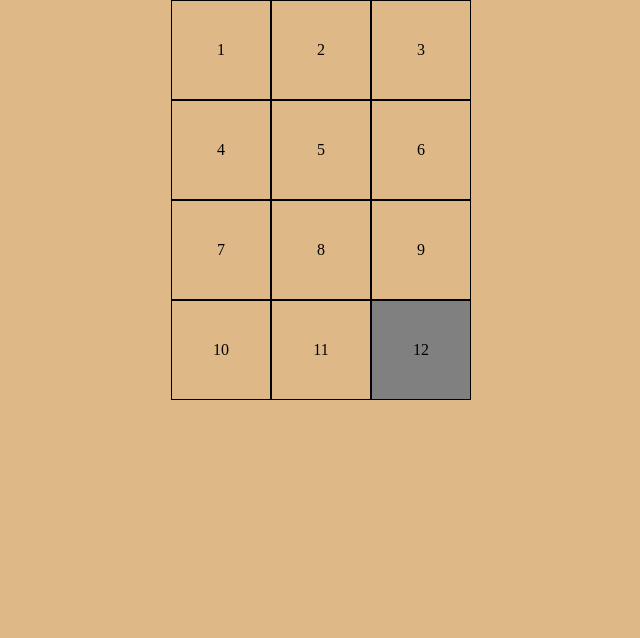
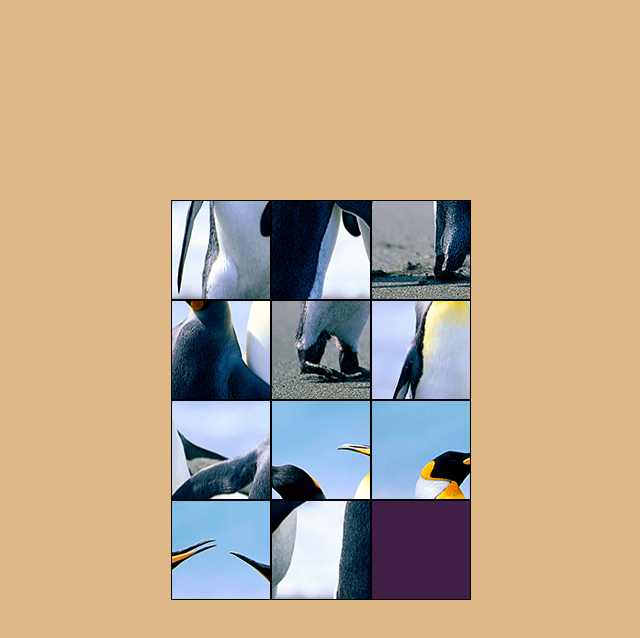
Before and after one commit to vinhthuy2/puzzel, a plain HTML site: page index.html in a window 1280 px wide. Shown: the whole page, without its empty margins (319-959 px from the left). Drawn offline with Linux system fonts and the light colour scheme.

Commit message:
add logic

```diff
--- a/app.js
+++ b/app.js
@@ -2,6 +2,30 @@ const gridSize = [3, 4];
 let holeIndex = 11;
 const neigbourTiles = [];
 const panelElement = document.querySelector('#panel');
+
+const percentageX = 100 / (gridSize[0] - 1)
+const percentageY = 100 / (gridSize[1] - 1)
+
+function addPieces(){
+    for (let index = 0; index < gridSize[0]*gridSize[1]; index++) {
+        const li = document.createElement('li');
+        li.id = index;
+        if (gridSize[0]*gridSize[1] - 1 !== index) {
+            const xPos = percentageX * (index % gridSize[0]);
+            const yPos = percentageY * (Math.floor(index/gridSize[0]));
+            li.style.backgroundImage = 'url("penguins_300x400.jpg")';
+            li.style.backgroundPosition = `${xPos}% ${yPos}%`;
+        }
+        panelElement.appendChild(li);
+    }
+}
+
+function suffeTiles(){
+    for (let i = panelElement.children.length - 1; i >= 0; i--) {
+        panelElement.appendChild(panelElement.children[Math.random() * i | 0]);
+    }
+    panelElement.children[panelElement.children.length-1].className = 'hole';
+}
 
 function findNeigbourTilesIndex(index) {
   return {
@@ -76,3 +100,6 @@ document.addEventListener('keydown', (ev) => {
     holeIndex = targetIndex;
   }
 });
+
+addPieces()
+suffeTiles()
--- a/index.html
+++ b/index.html
@@ -13,31 +13,7 @@
 <body>
     <div id="container">
         <ul id="panel">
-            <li id="0"
-                data-value="0">1</li>
-            <li id="1"
-                data-value="1">2</li>
-            <li id="2"
-                data-value="2">3</li>
-            <li id="3"
-                data-value="3">4</li>
-            <li id="4"
-                data-value="4">5</li>
-            <li id="5"
-                data-value="5">6</li>
-            <li id="6"
-                data-value="6">7</li>
-            <li id="7"
-                data-value="7">8</li>
-            <li id="8"
-                data-value="8">9</li>
-            <li id="9"
-                data-value="9">10</li>
-            <li id="10"
-                data-value="10">11</li>
-            <li id="11"
-                data-value="11"
-                class="hole">12</li>
+
         </ul>
     </div>
     <script type="module"
--- a/style.css
+++ b/style.css
@@ -1,6 +1,8 @@
 #container {
+    display: flex;
     justify-content: center;
-    display: flex;
+    align-items: center;
+    height: 100%;
 }
 
 #panel {
@@ -23,7 +25,7 @@
 }
 
 #panel li.hole {
-    background-color: white;
+    background-color: rgb(130, 62, 139);
     filter: brightness(50%);
 }
 
```
Also changed, not shown: penguins_300x400.jpg (added).
